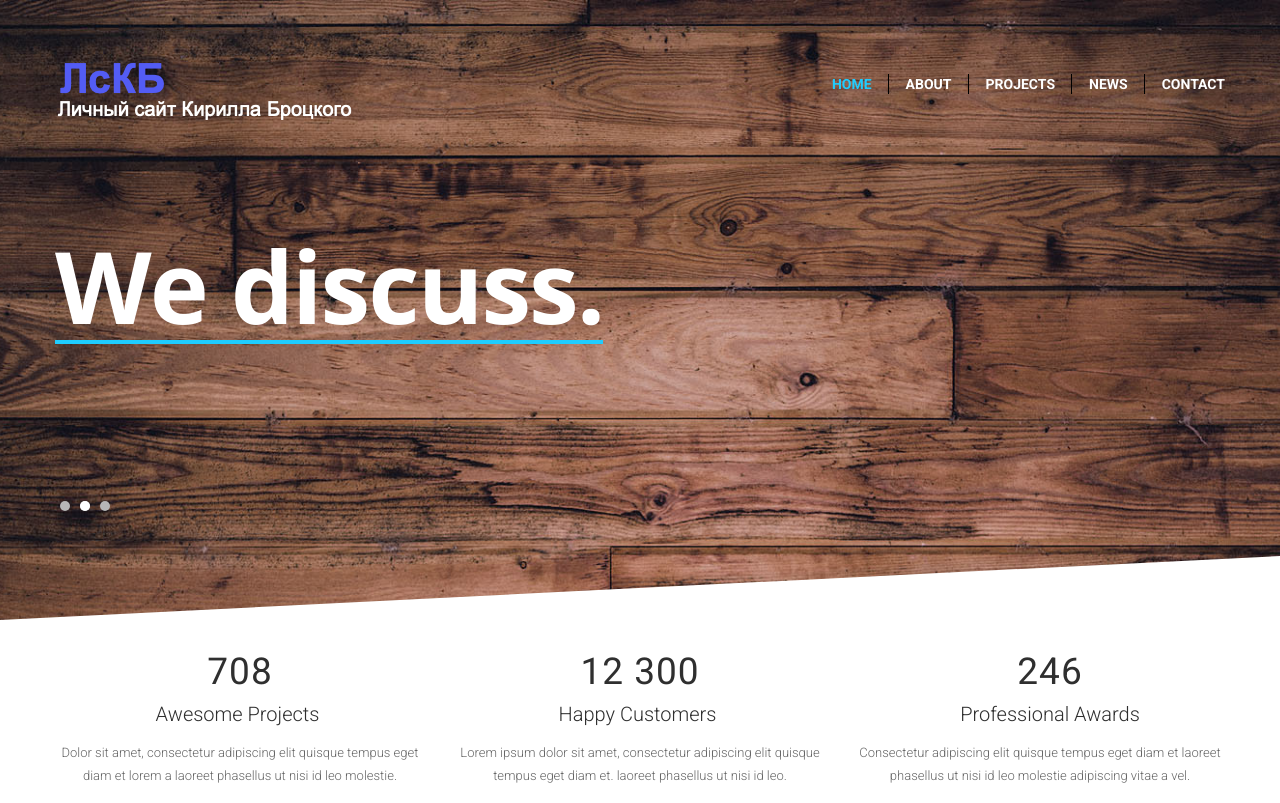
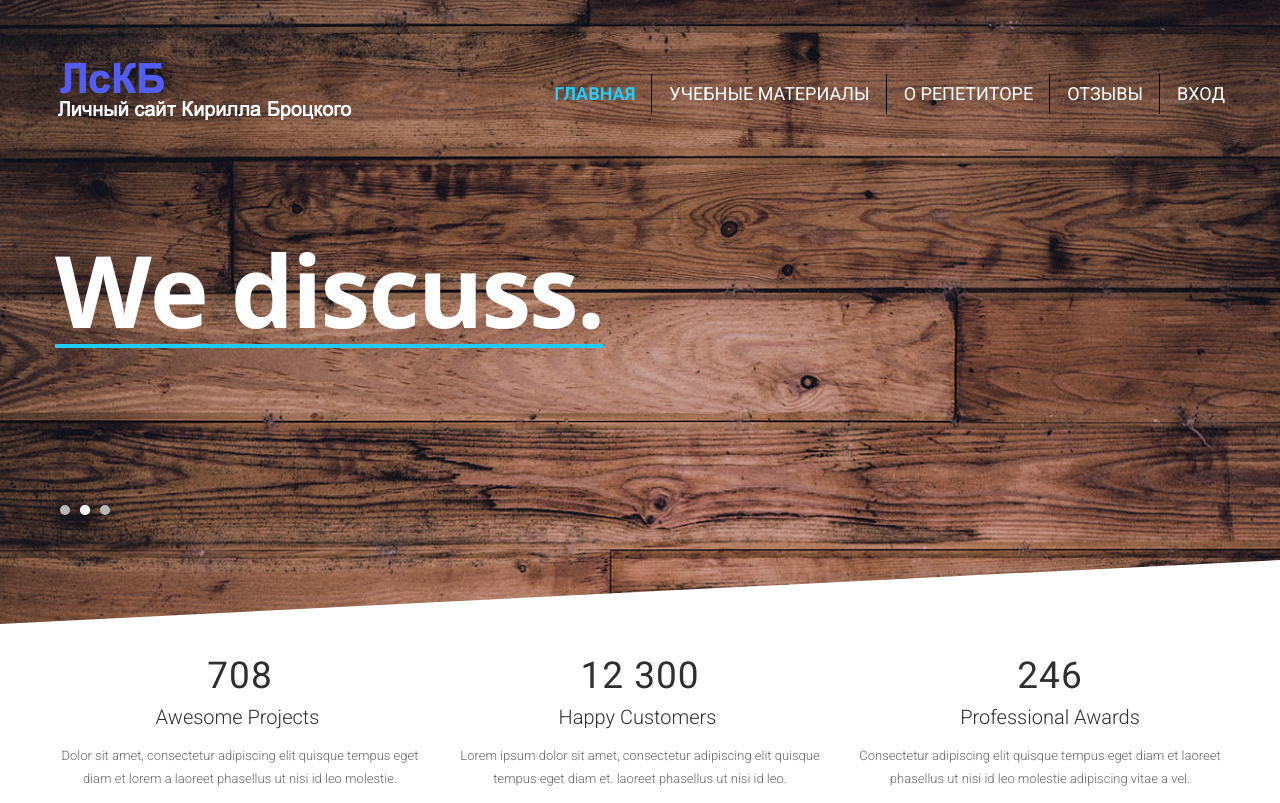
Before and after one commit to kirillbrots/kirillbrots.github.io, a plain HTML site: page index.html in a window 1280 px wide. Shown: the top 803 px of the page. Drawn offline with nearby package versions, Linux system fonts and the light colour scheme.

Commit message:
Add files via upload

```diff
--- a/index.html
+++ b/index.html
@@ -53,7 +53,7 @@
 			<div class="row">
 				<div class="logo col-md-4">
 					<div>
-						<a href="#">
+						<a href="index.html">
 							<img src="images/logo.png">
 						</a>
 					</div>
@@ -61,11 +61,12 @@
 				<div class="col-md-8">
 					<div class="navmenu"style="text-align: center;">
 						<ul id="menu">
-							<li class="active" ><a href="#home">Home</a></li>
-							<li><a href="#about">About</a></li>
-							<li><a href="#project">Projects</a></li>
-							<li><a href="#news">News</a></li>
-							<li class="last"><a href="#contact">Contact</a></li>
+							<li class="active" ><a href="#home"><h4><b>Главная</b></h4></a></li>
+                            <li><a href="#about"><h4>Учебные материалы</h4></a></li>
+							<li><a href="#about"><h4>О репетиторе</h4></a></li>
+                            <li><a href="#project"><h4>Отзывы</h4></a></li>
+                            <li><a href=""><h4>Вход</h4></a></li>
+							<!--li class="last"><a href="#contact">Contact</a></li>
 							<!--li><a href="#features">Features</a></li-->
 						</ul>
 					</div>
```
